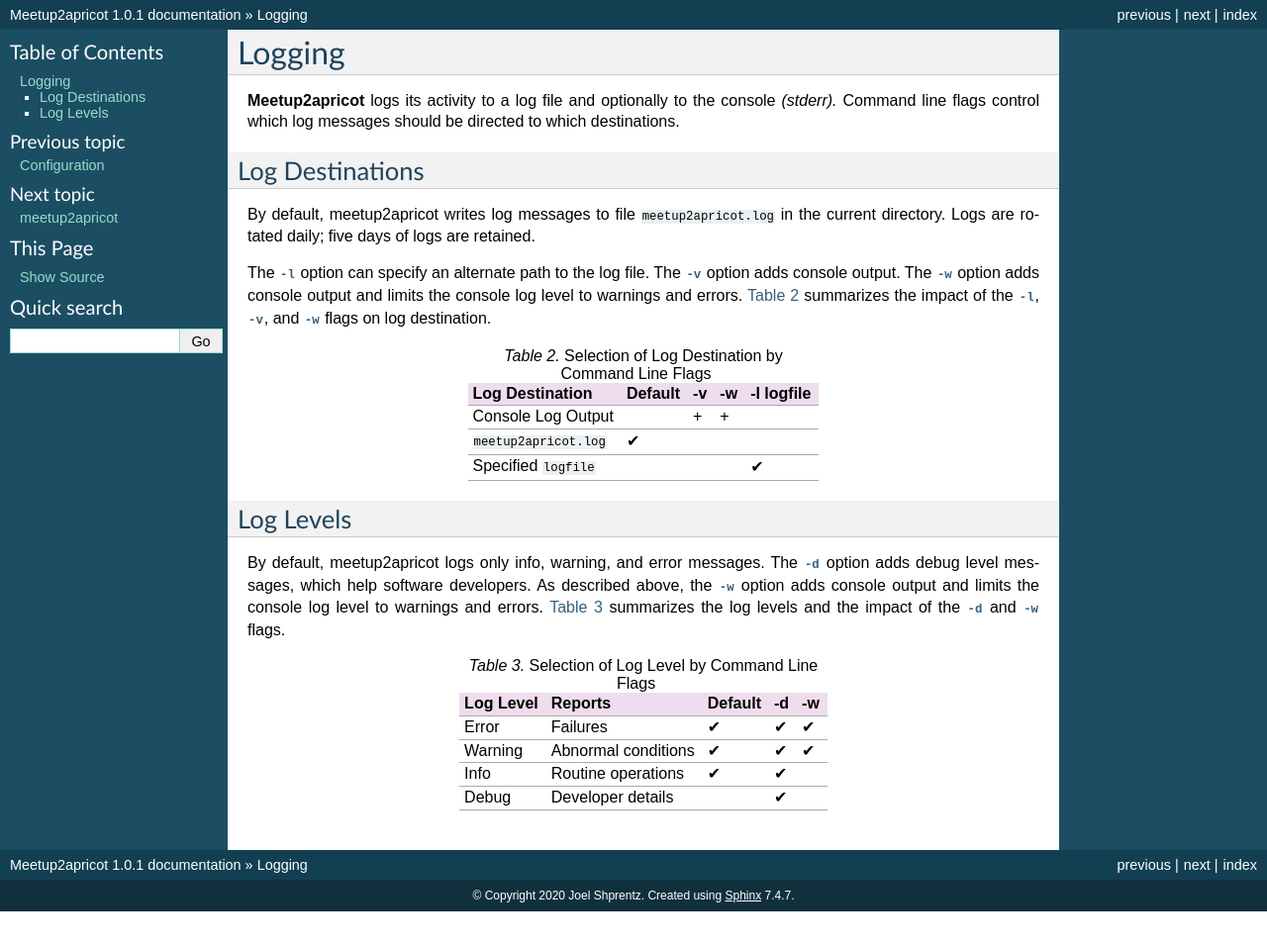
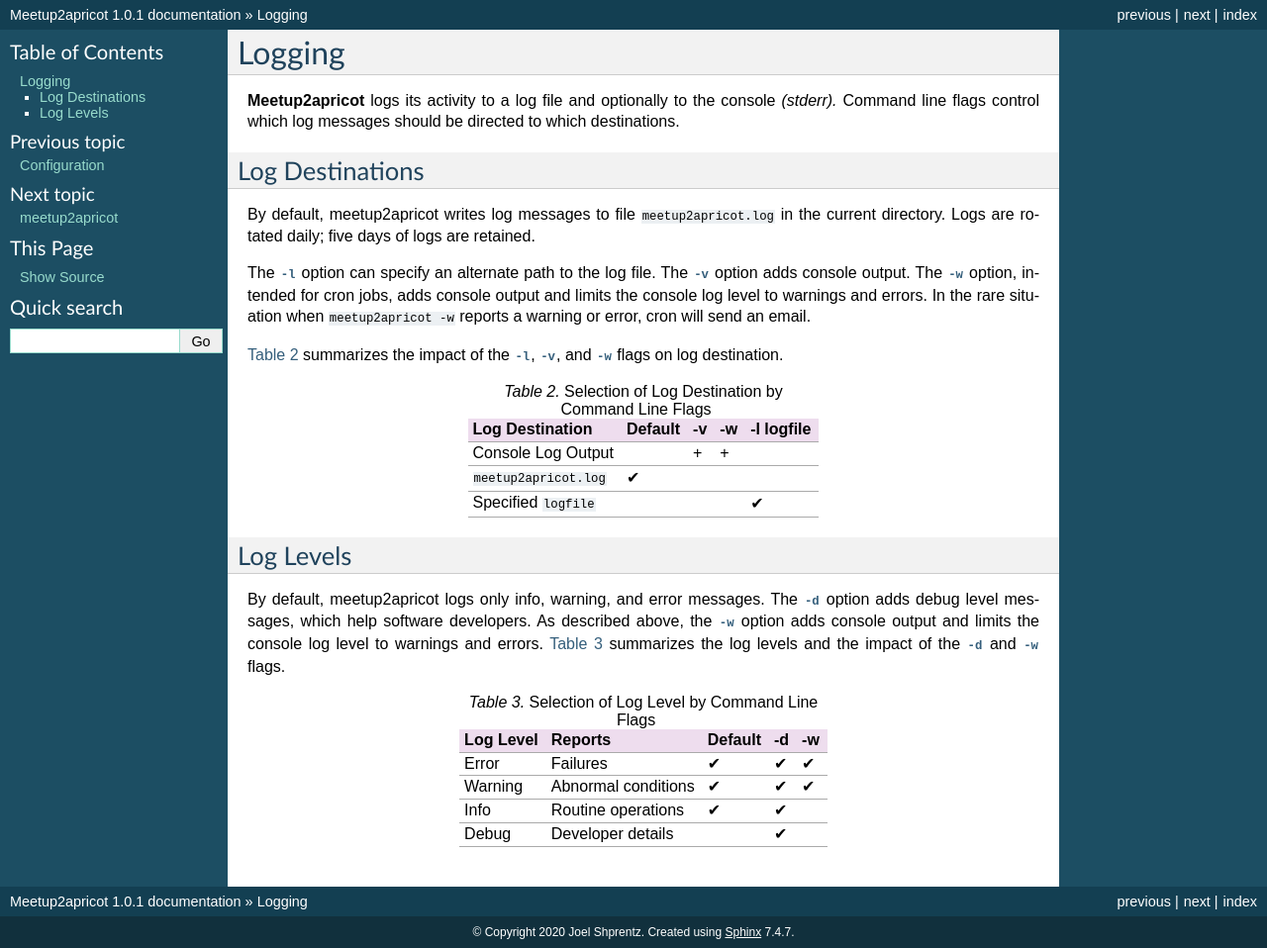
Before and after one commit to nova-labs/meetup2apricot, a Sphinx documentation site: the page built from docs/user-manual/logging.rst, in a window 1280 px wide. Shown: the whole page at 99% size. Built offline with Sphinx 7.4.7, drawn with Linux system fonts in a browser that asks for light colours; pages that are not in the unit, such as notebooks, are missing from menus; before the commit the page ends 921 px from its top, so only the background shows below that.

Commit message:
Explain the purpose of the -w flag.

```diff
--- a/docs/user-manual/logging.rst
+++ b/docs/user-manual/logging.rst
@@ -17,8 +17,11 @@
 The :option:`-l <meetup2apricot -l>` option can specify an alternate path to the
 log file.
 The :option:`-v <meetup2apricot -v>` option adds console output.
-The :option:`-w <meetup2apricot -w>` option adds console output and limits the
-console log level to warnings and errors.
+The :option:`-w <meetup2apricot -w>` option, intended for cron jobs, adds
+console output and limits the console log level to warnings and errors.
+In the rare situation when ``meetup2apricot -w`` reports a warning or error,
+cron will send an email.
+
 :numref:`Table %s <log-output>` summarizes the impact of the :option:`-l
 <meetup2apricot -l>`, :option:`-v <meetup2apricot -v>`, and :option:`-w
 <meetup2apricot -w>` flags on log destination.
```
